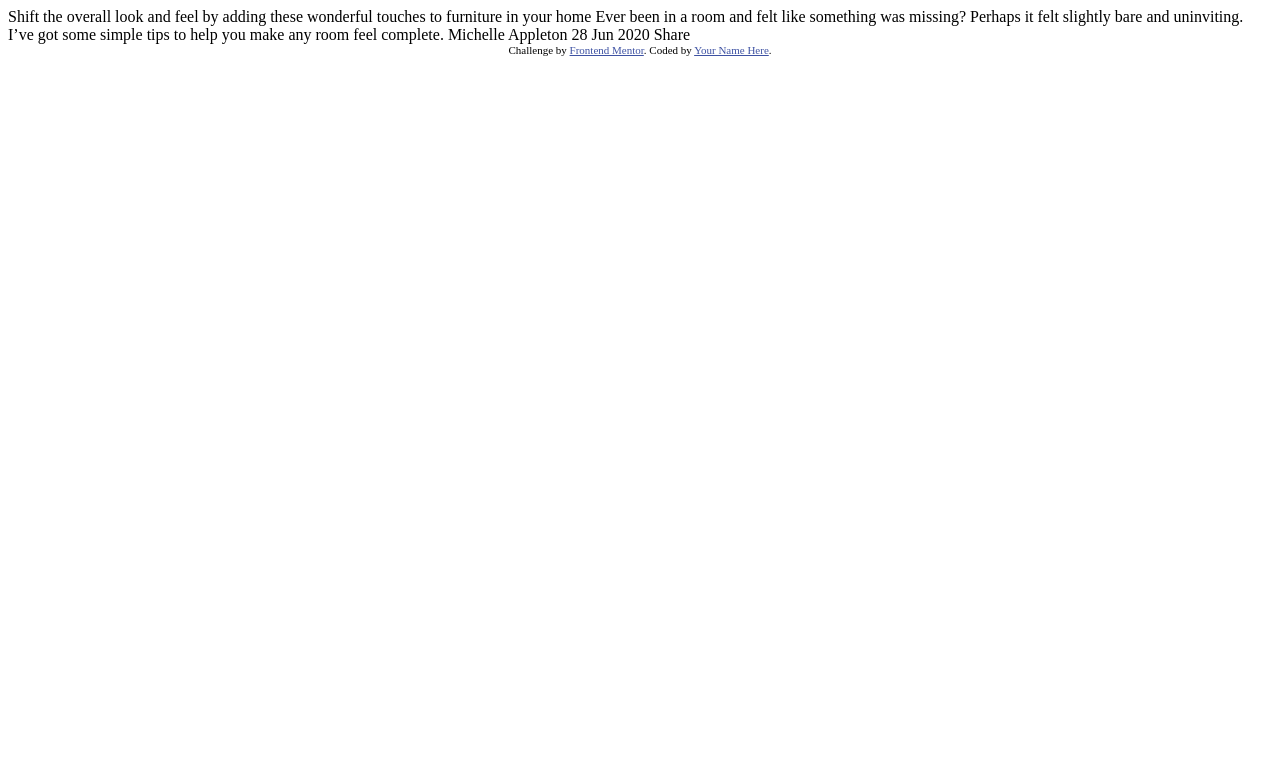
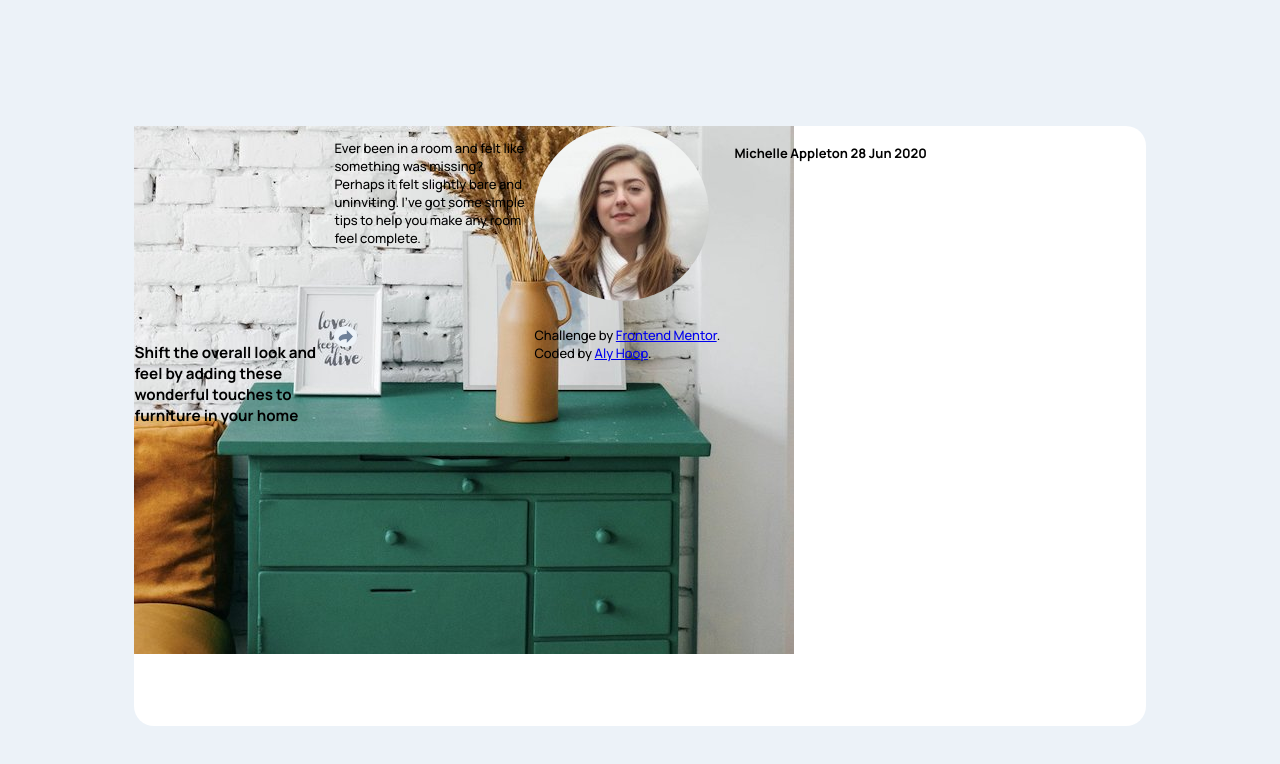
Before and after one commit to alyhoop/article-preview-component, a plain HTML site: page index.html in a window 1280 px wide. Drawn offline with Linux system fonts and the light colour scheme.

Commit message:
Div skeleton

```diff
--- a/index.html
+++ b/index.html
@@ -5,32 +5,41 @@
   <meta name="viewport" content="width=device-width, initial-scale=1.0"> <!-- displays site properly based on user's device -->
 
   <link rel="icon" type="image/png" sizes="32x32" href="./images/favicon-32x32.png">
+  <link href="https://fonts.googleapis.com/css2?family=Manrope:wght@500;700&display=swap" rel="stylesheet">
+  <link rel="stylesheet" href="style.css" />
 
   <title>Frontend Mentor | Article preview component</title>
 
-  <!-- Feel free to remove these styles or customise in your own stylesheet 👍 -->
-  <style>
-    .attribution { font-size: 11px; text-align: center; }
-    .attribution a { color: hsl(228, 45%, 44%); }
-  </style>
 </head>
 <body>
-
+  <div class="container">
+    <div class="drawer">
+      <img class="drawer-img" src="./images/drawers.jpg" alt="Picture Of Furniture"/>
+    </div>
+    <h3 class="header">
       Shift the overall look and feel by adding these wonderful
       touches to furniture in your home
-
+    </h3>
+    <p class="blurb">
       Ever been in a room and felt like something was missing? Perhaps
       it felt slightly bare and uninviting. I’ve got some simple tips
       to help you make any room feel complete.
-
+    </p>
+    <div class="avatar">
+      <img class="avatar-img"src="./images/avatar-michelle.jpg" alt="Photo Of User Michelle"/>
+    </div>
+    <h4 class="user">
       Michelle Appleton
       28 Jun 2020
-
-  Share
-
+    </h4>
+    <div class="share">
+      <img class="share-img" src="./images/icon-share.svg" alt="Share Icon"/>
+    </div>
     <div class="attribution">
       Challenge by <a href="https://www.frontendmentor.io?ref=challenge" target="_blank">Frontend Mentor</a>.
-    Coded by <a href="#">Your Name Here</a>.
+      Coded by <a href="https://github.com/alyhoop">Aly Hoop</a>.
     </div>
+  </div>
+  <script src="js/script.js"></script>
 </body>
 </html>
--- /dev/null
+++ b/style.css
@@ -0,0 +1,38 @@
+* {
+  font-family: 'Manrope', sans-serif;
+}
+
+body {
+  font-size: 13px;
+  background-color: hsl(210, 46%, 95%);
+}
+
+.container {
+  margin: 10%;
+  border-radius: 20px;
+  background-color: white;
+  display: grid;
+  grid-template-columns: repeat(3, 200px) auto;
+  grid-template-rows: repeat(3, 200px) auto;
+}
+
+.drawer-img {
+  grid-row-start: 1;
+  grid-row-end: 3;
+}
+
+.header {
+  font-weight: 700;
+  grid-row-start: 2;
+  grid-row-end: 3;
+}
+
+.avatar-img {
+  border-radius: 50%;
+}
+
+.share-img {
+  background-color: hsl(210, 46%, 95%);
+  border-radius: 50%;
+  padding: 2%;
+}
```
Also changed, not shown: script.js (added). Lines whose indentation alone changed are shown as unchanged.
